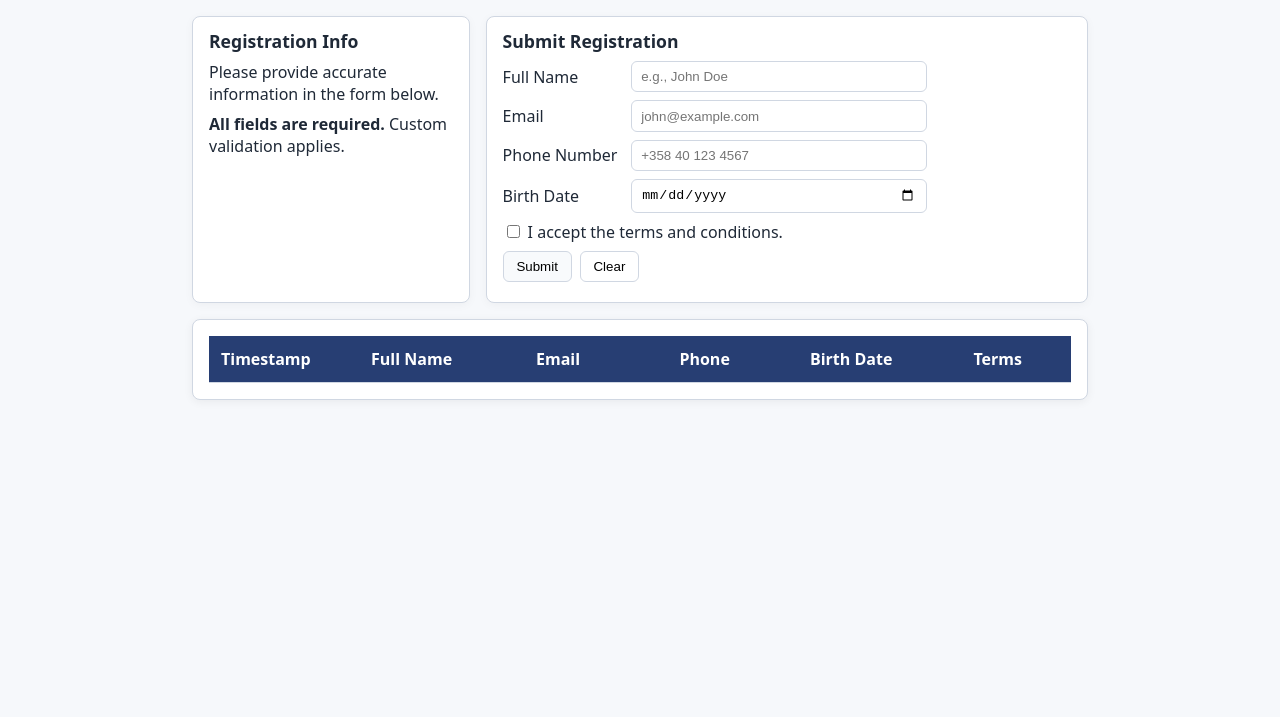
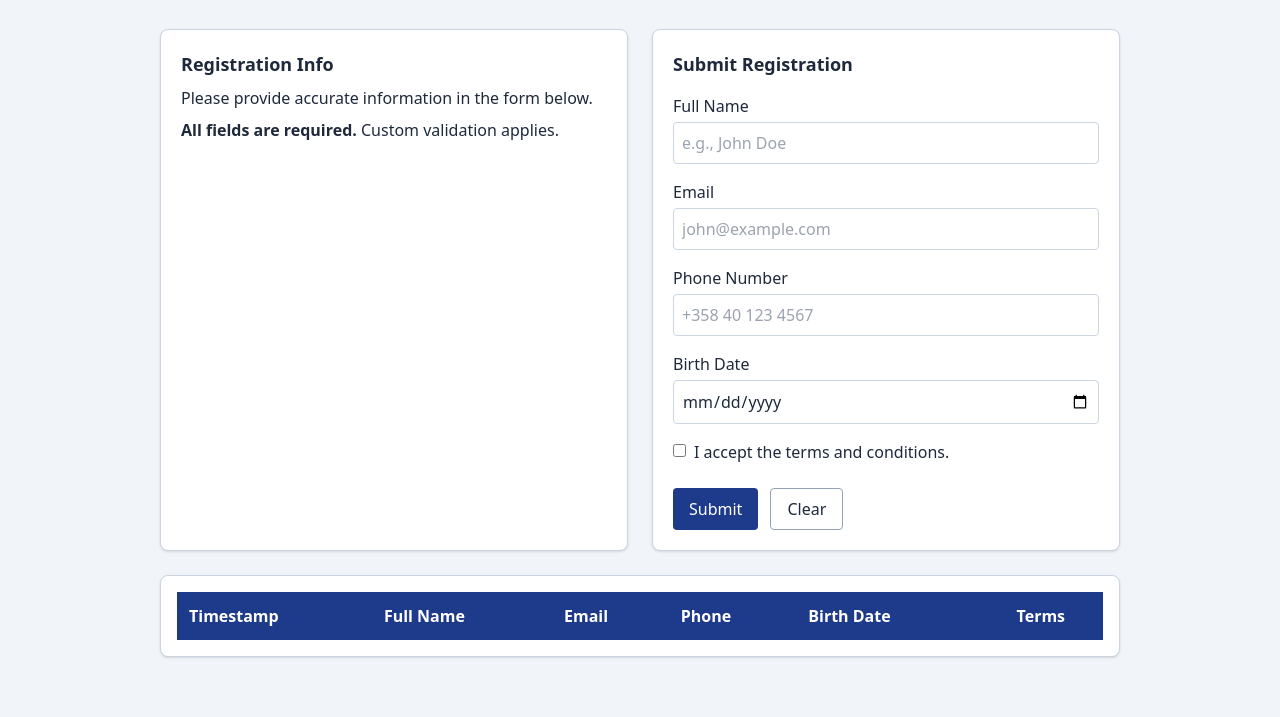
Before and after one commit to IbnBaqqi/centriaBWD, a plain HTML site: page task-h/index.html in a window 1280 px wide. Shown: the part 83-800 px from the top of the page. Drawn offline with nearby package versions, Linux system fonts and the light colour scheme.

Commit message:
task-h tailwind

```diff
--- a/task-h/index.html
+++ b/task-h/index.html
@@ -3,82 +3,114 @@
 <head>
   <meta charset="UTF-8">
   <title>Registration Page</title>
-  <link rel="stylesheet" href="style.css">
-  <script src="index.js"></script>
+  <script src="https://cdn.tailwindcss.com"></script>
+  <script src="index.js" defer></script>
 </head>
-<body>
-  <!--
-	Author: Abdulbaki Salaudeen
-	Date: 2025-10-06
-	-->
-  <header class="site-header">
-    <h1>Registration Page</h1>
+<body class="bg-slate-100 text-slate-800 font-sans">
+
+  <!-- Header -->
+  <header class="bg-blue-900 text-white py-6 text-center shadow">
+    <h1 class="text-2xl font-semibold">Registration Page</h1>
   </header>
-  <main class="content">
-    <div class="top-grid">
-      <section class="student-info" aria-label="Registration information">
-        <h2 class="student-info-title">Registration Info</h2>
+
+  <!-- Main Content -->
+  <main class="max-w-5xl mx-auto p-4 md:p-8">
+
+    <!-- Top Grid -->
+    <div class="grid grid-cols-1 md:grid-cols-2 gap-6 mb-6">
+
+      <!-- Info Box -->
+      <section class="bg-white rounded-lg border border-slate-300 p-5 shadow">
+        <h2 class="text-lg font-semibold mb-2">Registration Info</h2>
         <p>Please provide accurate information in the form below.</p>
-        <p><strong>All fields are required.</strong> Custom validation applies.</p>
+        <p class="mt-2"><strong>All fields are required.</strong> Custom validation applies.</p>
       </section>
-      <section class="controls" aria-label="Registration form">
-        <h2 class="controls-title">Submit Registration</h2>
-        <form id="registrationForm">
+
+      <!-- Form -->
+      <section class="bg-white rounded-lg border border-slate-300 p-5 shadow">
+        <h2 class="text-lg font-semibold mb-4">Submit Registration</h2>
+
+        <form id="registrationForm" class="space-y-4">
+
           <input type="hidden" id="timestamp" name="timestamp">
-          <div class="form-row">
-            <label for="fullName">Full Name</label>
-            <input id="fullName" name="fullName" type="text" placeholder="e.g., John Doe">
-            <span class="error" id="errorName"></span>
-            <small></small>
+
+          <!-- Row: Full Name -->
+          <div>
+            <label for="fullName" class="block font-medium mb-1">Full Name</label>
+            <input id="fullName" name="fullName" type="text"
+                   class="w-full border border-slate-300 rounded p-2"
+                   placeholder="e.g., John Doe">
+            <span id="errorName" class="text-red-600 text-sm"></span>
           </div>
-          <div class="form-row">
-            <label for="email">Email</label>
-            <input id="email" name="email" type="email" placeholder="john@example.com">
-            <span class="error" id="errorEmail"></span>
-            <small></small>
+
+          <!-- Row: Email -->
+          <div>
+            <label for="email" class="block font-medium mb-1">Email</label>
+            <input id="email" name="email" type="email"
+                   class="w-full border border-slate-300 rounded p-2"
+                   placeholder="john@example.com">
+            <span id="errorEmail" class="text-red-600 text-sm"></span>
           </div>
-          <div class="form-row">
-            <label for="phone">Phone Number</label>
-            <input id="phone" name="phone" type="tel" placeholder="+358 40 123 4567">
-            <span class="error" id="errorPhone"></span>
-            <small></small>
+
+          <!-- Row: Phone -->
+          <div>
+            <label for="phone" class="block font-medium mb-1">Phone Number</label>
+            <input id="phone" name="phone" type="tel"
+                   class="w-full border border-slate-300 rounded p-2"
+                   placeholder="+358 40 123 4567">
+            <span id="errorPhone" class="text-red-600 text-sm"></span>
           </div>
-          <div class="form-row">
-            <label for="birthDate">Birth Date</label>
-            <input id="birthDate" name="birthDate" type="date">
-            <span class="error" id="errorBirth"></span>
-            <small></small>
+
+          <!-- Row: Birth Date -->
+          <div>
+            <label for="birthDate" class="block font-medium mb-1">Birth Date</label>
+            <input id="birthDate" name="birthDate" type="date"
+                   class="w-full border border-slate-300 rounded p-2">
+            <span id="errorBirth" class="text-red-600 text-sm"></span>
           </div>
-          <div class="form-row checkbox-row">
-            <label class="checkbox-label" for="terms">
-              <input id="terms" name="terms" type="checkbox"> I accept the terms and conditions.
-            </label>
-            <span class="error" id="errorTerms"></span>
+
+          <!-- Row: Terms -->
+          <div class="flex items-start gap-2">
+            <input id="terms" name="terms" type="checkbox" class="mt-1">
+            <label for="terms">I accept the terms and conditions.</label>
           </div>
-          <div class="form-row">
-            <button type="submit" class="btn">Submit</button>
-            <button type="reset" class="btn btn-secondary">Clear</button>
+          <span id="errorTerms" class="text-red-600 text-sm block"></span>
+
+          <!-- Buttons -->
+          <div class="flex gap-3 pt-2">
+            <button type="submit"
+                    class="bg-blue-900 text-white px-4 py-2 rounded hover:bg-blue-800">
+              Submit
+            </button>
+            <button type="reset"
+                    class="border border-slate-400 px-4 py-2 rounded hover:bg-slate-200">
+              Clear
+            </button>
           </div>
+
         </form>
       </section>
     </div>
+
     <!-- Table -->
-    <div class="table-wrap">
-      <table class="table" id="registrationTable">
+    <div class="bg-white border border-slate-300 rounded-lg p-4 shadow overflow-x-auto">
+      <table id="registrationTable" class="w-full border-collapse">
         <thead>
-          <tr>
-            <th>Timestamp</th>
-            <th>Full Name</th>
-            <th>Email</th>
-            <th>Phone</th>
-            <th>Birth Date</th>
-            <th>Terms</th>
+          <tr class="bg-blue-900 text-white">
+            <th class="p-3 text-left">Timestamp</th>
+            <th class="p-3 text-left">Full Name</th>
+            <th class="p-3 text-left">Email</th>
+            <th class="p-3 text-left">Phone</th>
+            <th class="p-3 text-left">Birth Date</th>
+            <th class="p-3 text-center">Terms</th>
           </tr>
         </thead>
-        <tbody>
+        <tbody class="divide-y divide-slate-200">
         </tbody>
       </table>
     </div>
+
   </main>
+
 </body>
 </html>
--- a/task-h/style.css
+++ /dev/null
@@ -1,269 +0,0 @@
-/*
-Author: Abdulbaki Salaudeen
-Date: 2025-11-06
-*/
-
-/* COLOR GUIDELINES
-   - Page background: very light gray (#f6f8fb)
-   - Main text: dark gray (#1f2937)
-   - Header background: deep blue (#273e73), text white
-   - Table header row: same deep blue, text white
-   - Table rows: alternate white (#fff) / light blue (#eef3ff)
-   - Borders: light gray (#d0d7e2)
-*/
-
-:root {
-  --base-size: 1rem;
-  --h1-size: 1.6rem;
-
-  --page-bg: #f6f8fb;
-  --text: #1f2937;
-  --brand: #273e73;
-  --table-alt: #eef3ff;
-  --border: #d0d7e2;
-
-  --radius: 8px;
-}
-
-html,
-body {
-  height: 100%;
-}
-
-body {
-  margin: 0;
-  background: var(--page-bg);
-  color: var(--text);
-  font-family: system-ui, -apple-system, Segoe UI, Roboto, Arial, sans-serif;
-  font-size: var(--base-size);
-}
-
-/* Header */
-.site-header {
-  padding-top: 2rem;
-  padding-bottom: 1rem;
-  background: var(--brand);
-  color: #fff;
-}
-
-.site-header h1 {
-  font-size: var(--h1-size);
-  margin: 0;
-  text-align: center;
-}
-
-/* Content container with side margins */
-.content {
-  margin-left: 15%;
-  margin-right: 15%;
-  padding-top: 1rem;
-  padding-bottom: 2rem;
-}
-
-/* --- NEW: top row split (50% + 50%) --- */
-.top-grid {
-  display: flex;
-  gap: 1rem;
-  margin-bottom: 1rem;
-}
-
-.student-info,
-.controls {
-  background: #fff;
-  border: 1px solid var(--border);
-  border-radius: var(--radius);
-  padding: 0.75rem 1rem;
-  box-shadow: 0 2px 10px rgba(0, 0, 0, 0.04);
-}
-
-.student-info {
-  flex: 1 1 30%;
-}
-
-.controls {
-  flex: 1 1 70%;
-}
-
-.student-info p {
-  margin: 0;
-}
-
-.student-info p+p {
-  margin-top: 0.5rem;
-}
-
-.controls-title,
-.student-info-title {
-  margin: 0 0 0.5rem 0;
-  font-size: 1.1rem;
-}
-
-.form-row {
-  display: flex;
-  gap: 0.5rem;
-  align-items: center;
-  margin: 0.5rem 0;
-}
-
-.form-row label {
-  min-width: 120px;
-  font-weight: 500;
-}
-
-.form-row input[type="text"],
-.form-row input[type="email"],
-.form-row input[type="tel"],
-.form-row input[type="date"] {
-  flex: 1 1 auto;
-  padding: 0.45rem 0.6rem;
-  border: 1px solid var(--border);
-  border-radius: 6px;
-}
-
-.checkbox-row {
-  align-items: flex-start;
-}
-
-.checkbox-row .checkbox-label {
-  display: flex;
-  align-items: center;
-  flex: 1;
-  cursor: pointer;
-  font-weight: normal;
-}
-
-.checkbox-row input[type="checkbox"] {
-  margin-right: 0.5rem;
-  flex-shrink: 0;
-}
-
-small {
-  display: block;
-  font-size: 0.75rem;
-  color: #6b7280;
-  margin-top: 0.25rem;
-  margin-left: 120px;
-}
-
-.error {
-  color: #dc2626;
-  font-size: 0.875rem;
-  margin-left: 0.5rem;
-  flex-shrink: 0;
-}
-
-.btn {
-  padding: 0.45rem 0.8rem;
-  border: 1px solid var(--border);
-  border-radius: 6px;
-  background: #f8fafc;
-  cursor: pointer;
-}
-
-.btn:hover {
-  background: #eef2f7;
-}
-
-.btn-secondary {
-  background: #ffffff;
-}
-
-/* Table container */
-.table-wrap {
-  background: #fff;
-  border: 1px solid var(--border);
-  border-radius: var(--radius);
-  padding: 1rem;
-  overflow-x: auto;
-  box-shadow: 0 2px 10px rgba(0, 0, 0, 0.06);
-}
-
-/* Table */
-.table {
-  width: 100%;
-  border-collapse: collapse;
-  font-size: 1rem;
-}
-
-/* Header cells */
-.table thead th {
-  background: var(--brand);
-  color: #fff;
-  text-align: left;
-  padding: 0.75rem;
-  border-bottom: 1px solid var(--border);
-}
-
-/* Body cells */
-.table tbody td {
-  padding: 0.6rem 0.75rem;
-  border-bottom: 1px solid var(--border);
-}
-
-/* Alternate row color */
-.table tbody tr:nth-child(even) {
-  background: var(--table-alt);
-}
-
-/* Column widths adjusted for 6 columns */
-.table thead th:nth-child(1),
-.table tbody td:nth-child(1) {
-  width: 15%;
-}
-
-.table thead th:nth-child(n+2),
-.table tbody td:nth-child(n+2) {
-  width: 17%;
-  text-align: center;
-}
-
-/* Small screens: stack the top blocks */
-@media (max-width: 860px) {
-  .content {
-    margin-left: 5%;
-    margin-right: 5%;
-  }
-
-  .top-grid {
-    flex-direction: column;
-  }
-}
-
-/* ≤ 768px: margins 5% */
-@media (max-width: 768px) {
-  .content {
-    margin-left: 5%;
-    margin-right: 5%;
-  }
-
-  .site-header,
-  .intro,
-  .other-content {
-    display: none;
-  }
-
-  .student-info,
-  .table-wrap {
-    display: block;
-  }
-}
-
-/* ≤ 640px: margins 1%, show only the table */
-@media (max-width: 640px) {
-  .content {
-    margin-left: 1%;
-    margin-right: 1%;
-  }
-
-  .student-info {
-    display: none;
-  }
-
-  .form-row label {
-    min-width: 100px;
-  }
-
-  small {
-    margin-left: 100px;
-  }
-}
```
